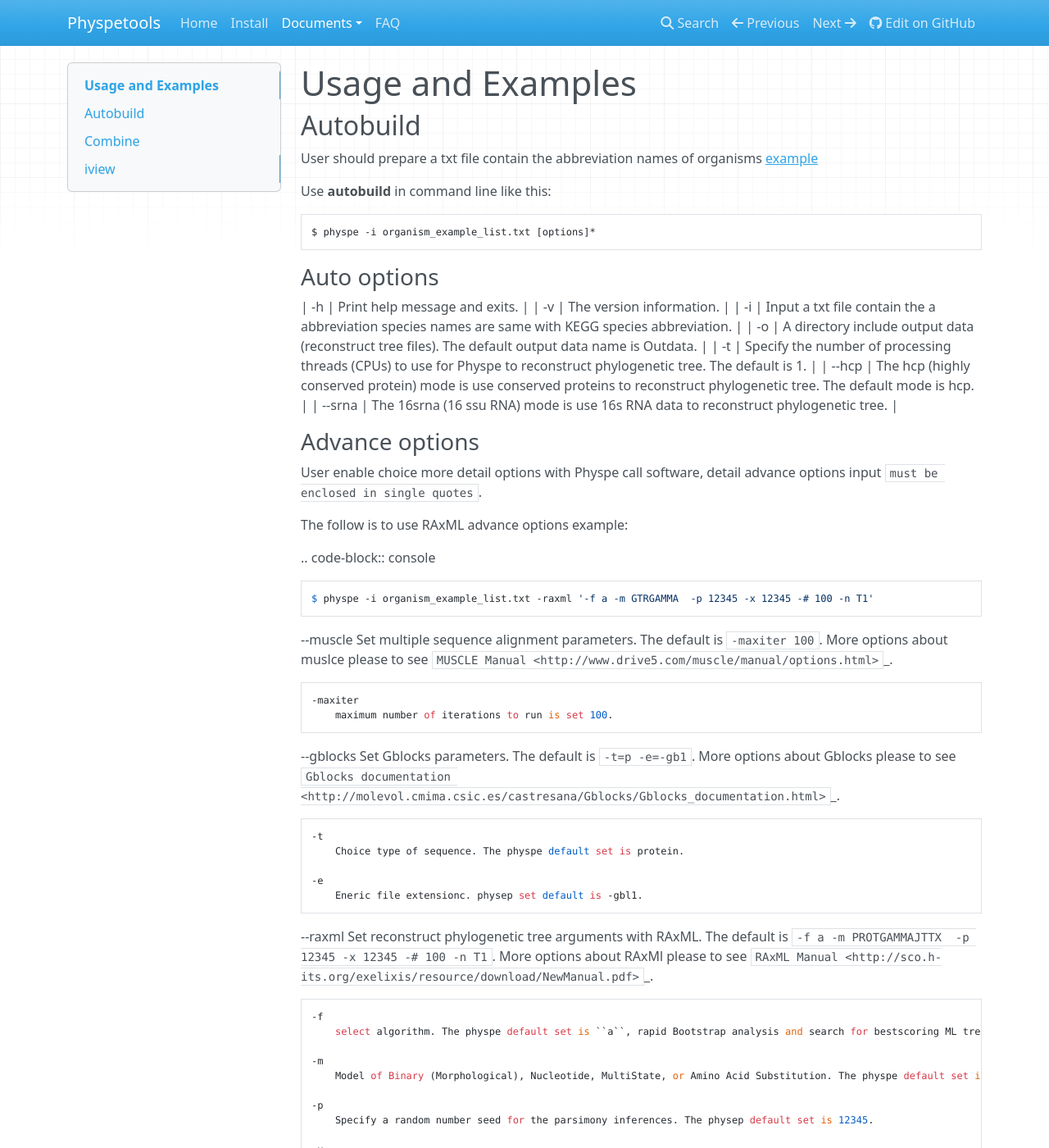
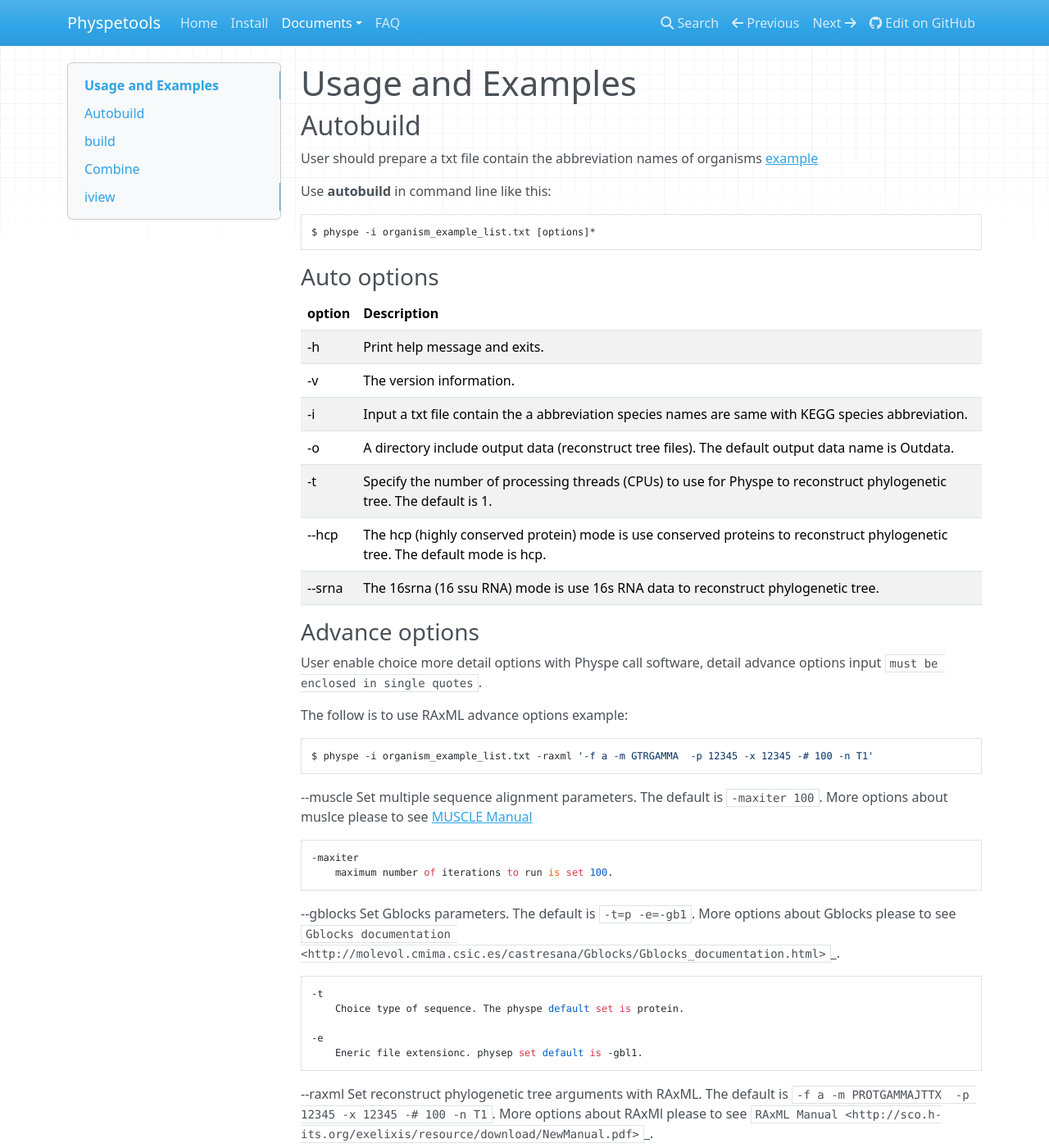
Before and after one commit to yangfangs/physpetools, an MkDocs documentation site: the page built from docs/docs/usage.md, in a window 1280 px wide and 1400 px high. Shown: the whole window at 82% size. Built offline with MkDocs 1.6.1, drawn with Linux system fonts in a browser that asks for light colours; nearby versions of some CDN libraries; old or Windows-style settings are respelled for this version of MkDocs; some of the changed text lies outside the part shown.

Commit message:
update docs

````diff
--- a/docs/docs/usage.md
+++ b/docs/docs/usage.md
@@ -15,7 +15,8 @@ $ physpe -i organism_example_list.txt [options]*
 
 ### Auto options
 
-
+| option |  Description                                                                                                                  |
+|:------- |:------------------------------------------------------------------------------------------------------------------------------|
 | -h      |  Print help message and exits.                                                                                                |
 |  -v     |  The version information.                                                                                                     |
 |  -i     |  Input a txt file contain the a abbreviation species names are same with KEGG species abbreviation.                           |
@@ -32,13 +33,14 @@ User enable choice more detail options with Physpe call software, detail advance
 
 The follow is to use RAxML advance options example:
 
-.. code-block:: console
+```bash
+$ physpe -i organism_example_list.txt -raxml '-f a -m GTRGAMMA  -p 12345 -x 12345 -# 100 -n T1'
+```
 
-    $ physpe -i organism_example_list.txt -raxml '-f a -m GTRGAMMA  -p 12345 -x 12345 -# 100 -n T1'
 
 --muscle
     Set multiple sequence alignment parameters. The default is ``-maxiter 100``. More options about muslce please to see
-    `MUSCLE Manual <http://www.drive5.com/muscle/manual/options.html>`_.
+    [MUSCLE Manual](http://www.drive5.com/muscle/manual/options.html)
 
     -maxiter
         maximum number of iterations to run is set 100.
@@ -73,6 +75,10 @@ The follow is to use RAxML advance options example:
     -N
         The same with -# specify the number of alternative runs on distinct starting trees. The physpe default set is 100.
 
+## build
+
+None
+
 
 ## Combine
 
@@ -82,28 +88,27 @@ User should prepare a combine tree file by Combine command to combine tree files
 
 In Linux you can easy combine more tree to a tree file, for example:
 
-.. code-block:: console
+```bash
+$ cat tree1.tree tree2.tree > combieTree.tree
 
-    $ cat tree1.tree tree2.tree > combieTree.tree
-
+```
 
 Use **combine** in command line like this:
 
-.. code-block:: console
 
-    $ physpe -i organism_example_list.txt [options]*
-
+```bash
+$ physpe -i organism_example_list.txt [options]*
+```
 
 ### Combine options
 
--h
-    Print help message and exits.
 
--i
-    Input a txt file contain the a abbreviation species names are same with KEGG species abbreviation.
+| option  | Description  |
+|---|---|
+|  -h |  Print help message and exits. |
+|  -i |  Input a txt file contain the a abbreviation species names are same with KEGG species abbreviation. |
+|  -o |  A directory contain combine tree file. The default output data name is combinetree. |
 
--o
-    A directory contain combine tree file. The default output data name is combinetree.
 
 ## iview
 
@@ -119,12 +124,8 @@ Use **iview** in command line like this:
 
 ### iview options
 
-
--h
-    Print help message and exits.
-
--i
-    Input a txt file contain the a abbreviation species names are same with KEGG species abbreviation.
-
--o
-    A directory contain combine tree file. The default output data name is combinetree.
+| option  | Description  |
+|---|---|
+|  -h |  Print help message and exits. |
+|  -i |  Input a txt file contain the a abbreviation species names are same with KEGG species abbreviation. |
+|  -o |  A directory contain range text file. The directory name is iverw. |
````
Also changed, not shown: docs/docs/index.md (+4 -4 lines), README.rst.
